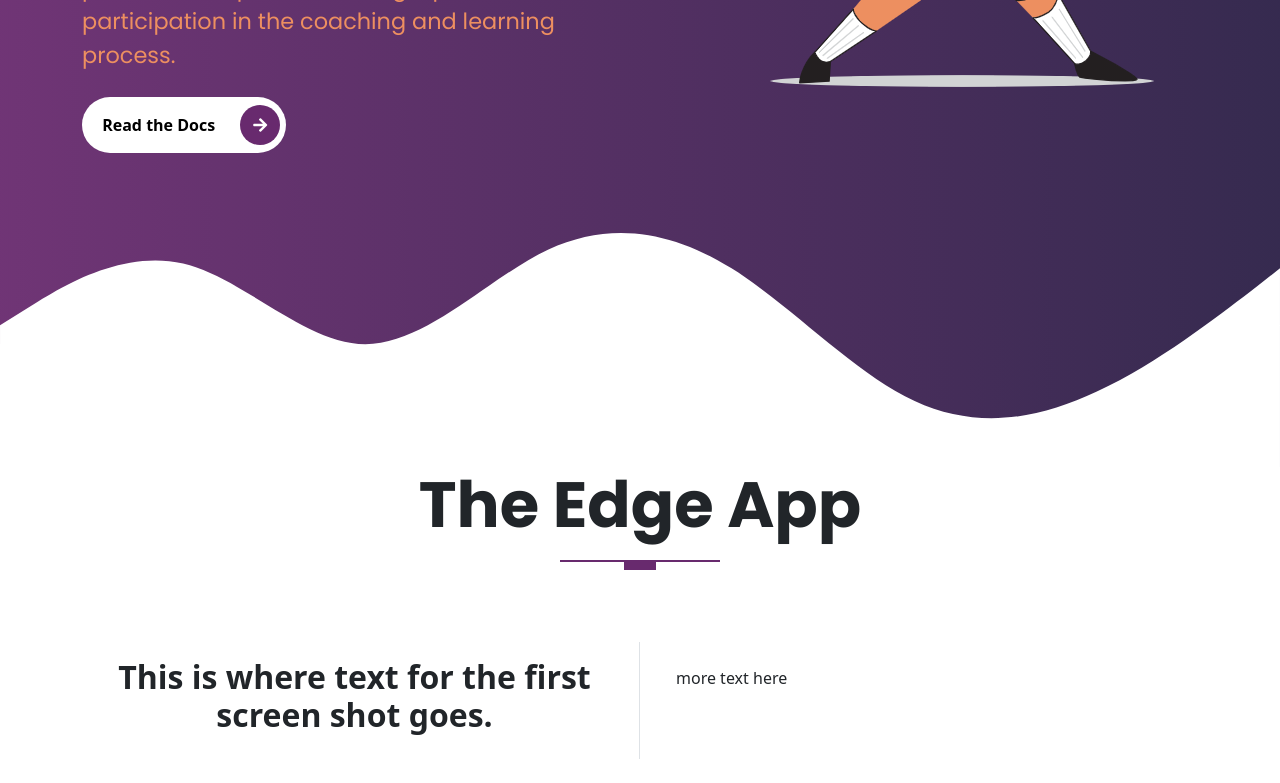
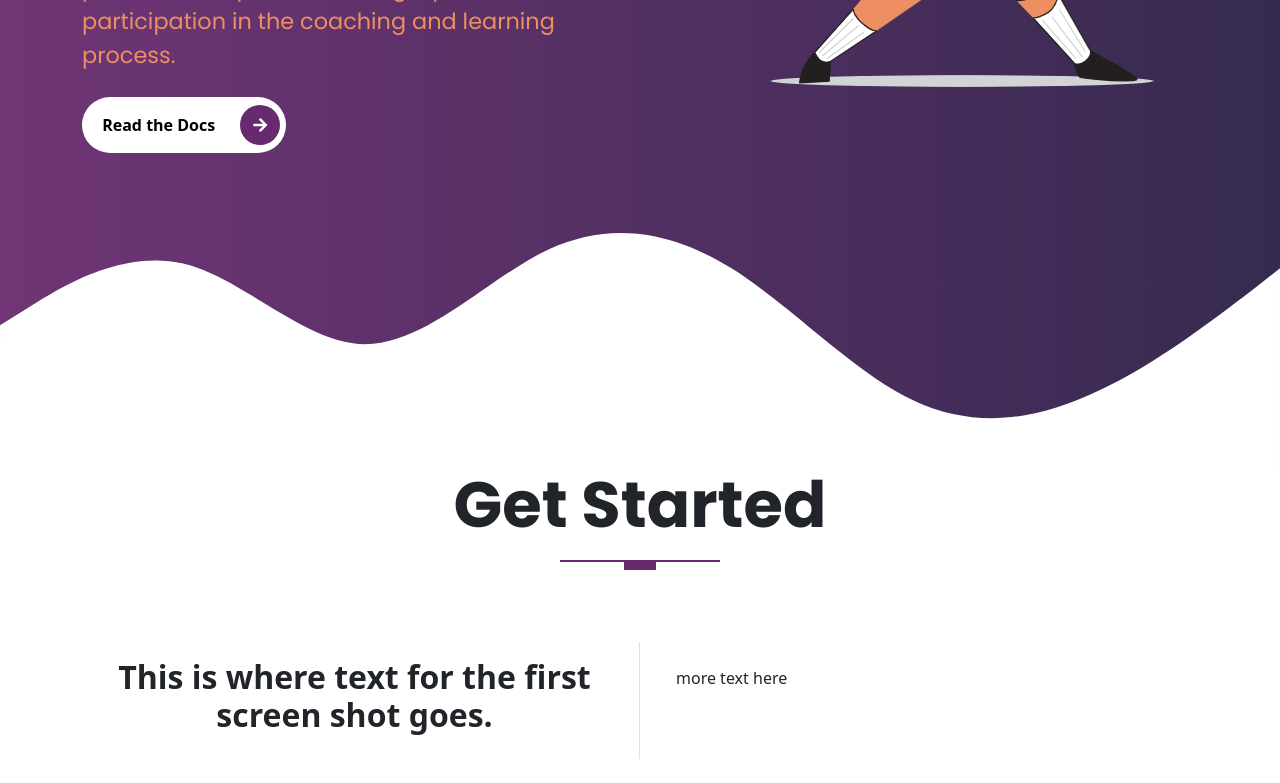
Before and after one commit to cskomra/edge-landing, a website: page index.html in a window 1280 px wide. Shown: the part 477-1260 px from the top of the page. Drawn offline with nearby package versions, Linux system fonts and the light colour scheme.

Commit message:
add Get Started section

```diff
--- a/index.html
+++ b/index.html
@@ -134,7 +134,7 @@
 <section id="services" class="our-services">
   <div class="container">
     <div class="row text-center">
-      <h1 class="display-3 fw-bold">The Edge App</h1>
+      <h1 class="display-3 fw-bold">Get Started</h1>
       <div class="heading-line"></div>
     </div>
   </div>
```
